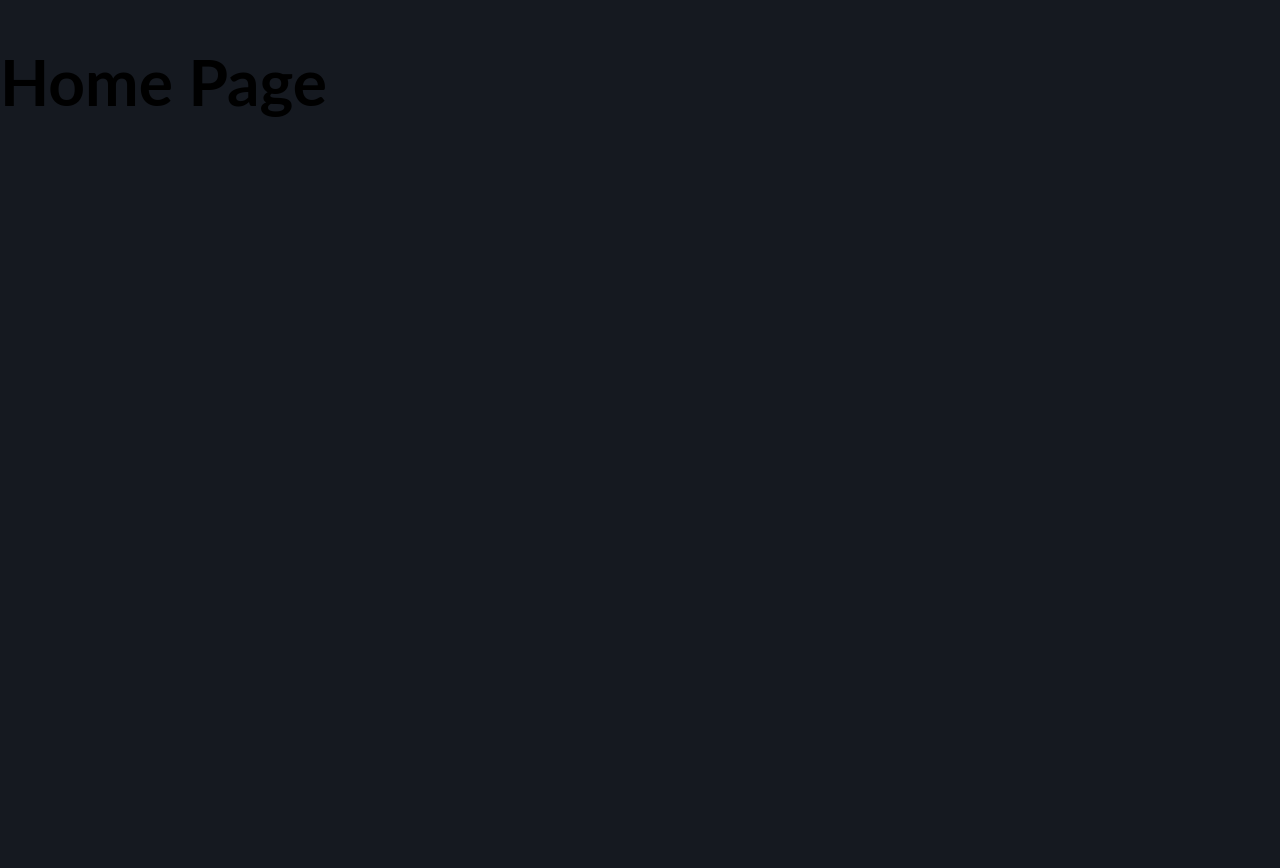
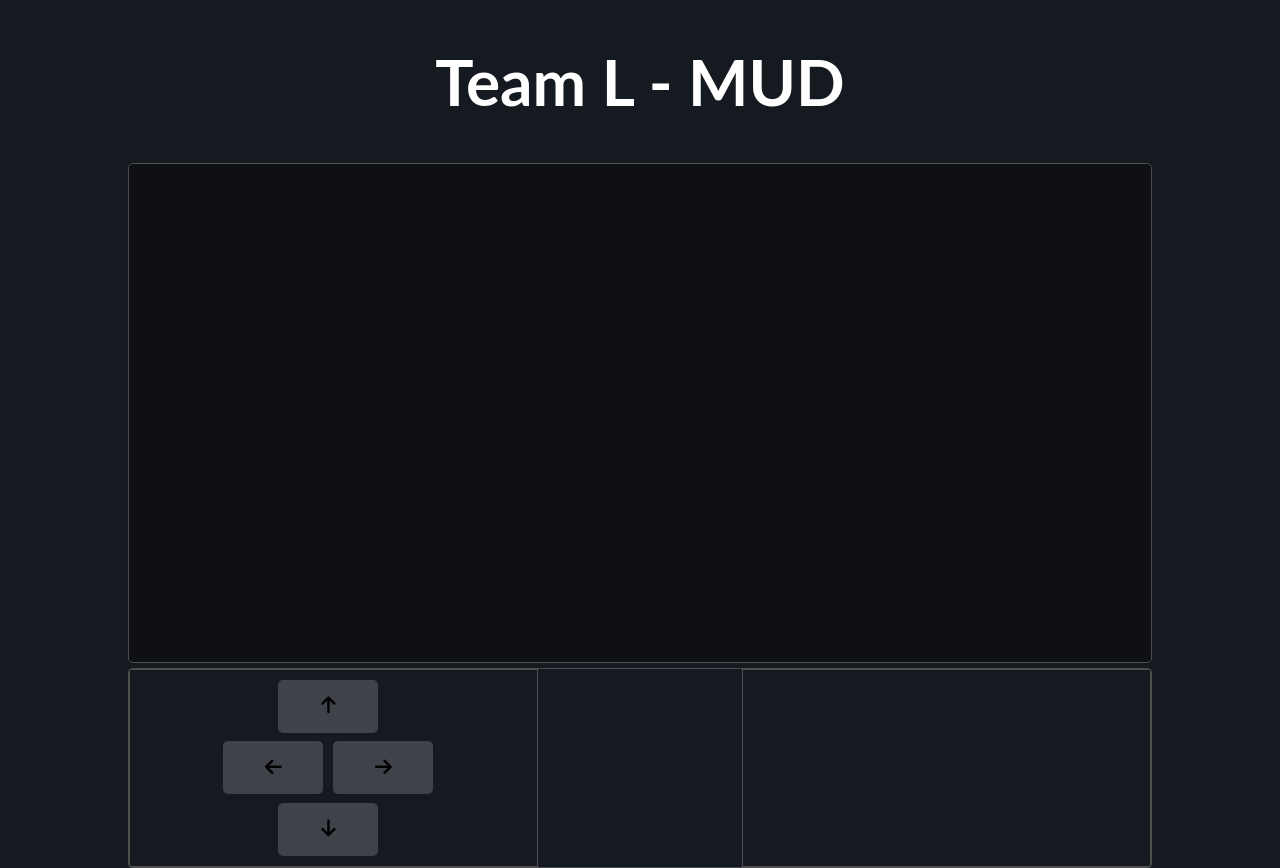
Before and after one commit to Lambda-CS-BuildWeek-MUD-TeamL/l-frontend, a React (Create React App) app: page /home in a window 1280 px wide. Before the commit the page ends 800 px from the top, so only its background shows below. Built offline with nearby package versions, Linux system fonts and the light colour scheme.

Commit message:
game skeleton layout

```diff
--- a/src/App.scss
+++ b/src/App.scss
@@ -8,4 +8,5 @@
 //components
 @import "./styles/login.scss";
 @import "./styles/signup.scss";
-@import './styles//unauthorized.scss'
+@import './styles//unauthorized.scss';
+@import './styles/homepage.scss'
--- a/src/components/HomePage.js
+++ b/src/components/HomePage.js
@@ -1,18 +1,32 @@
-import React from 'react'
+import React from "react";
 
 export default class HomePage extends React.Component {
-    constructor() {
-        super()
-        this.state = {
+  constructor() {
+    super();
+    this.state = {};
+  }
 
-        }
-    }
-
-    render() {
-        return(
-            <div>
-                <h1>Home Page</h1>
+  render() {
+    return (
+      <div className="homepage-div">
+        <h1 className="homepage-header">Team L - MUD</h1>
+        <div className="game-div"></div>
+        <div className="controls-div">
+          <div className="sub-control">
+            <div className="button-div">
+              <button className="ind-button"><i class="fas fa-arrow-up"></i></button>
             </div>
-        )
-    }
+            <div className="button-div">
+              <button className="ind-button"><i class="fas fa-arrow-left"></i></button>
+              <button className="ind-button"><i class="fas fa-arrow-right"></i></button>
+            </div>
+            <div className="button-div">
+              <button className="ind-button"><i class="fas fa-arrow-down"></i></button>
+            </div>
+          </div>
+          <div className="sub-control"></div>
+        </div>
+      </div>
+    );
+  }
 }
--- /dev/null
+++ b/src/styles/homepage.scss
@@ -0,0 +1,53 @@
+.homepage-div {
+    display: flex;
+    flex-direction: column;
+    align-items: center;
+    .homepage-header {
+        color: white;
+    }
+    .game-div {
+        border: 1px solid #4f4f4f;
+        width: 80%;
+        height: 500px;
+        border-radius: 5px;
+        background: #0E1015;
+    }
+    .controls-div {
+        border: 1px solid #4f4f4f;
+        width: 80%;
+        height: 200px;
+        border-radius: 5px;
+        margin-top: 5px;
+        display: flex;
+        justify-content: space-between
+    }
+    .sub-control {
+        width: 40%;
+        border: 1px solid #4f4f4f;
+        height: 100%;
+        display: flex;
+        flex-direction: column;
+        justify-content: space-between;
+        padding: 10px 0;
+
+
+        .button-div {
+            display: flex;
+            justify-content: center;
+            height: 30%;
+        }
+        .ind-button {
+            width: 100px;
+            border-radius: 5px;
+            background: #3f4248;
+            border: 0;
+            margin-right: 10px;
+            font-size: 1.2rem;
+
+            &:hover {
+                cursor: pointer;
+                background: #c4c4c4;
+            }
+        }
+    }
+}
--- a/src/styles/login.scss
+++ b/src/styles/login.scss
@@ -32,6 +32,20 @@
         box-shadow: inset 0 -5px 45px rgba(107, 107, 107, 0.4),
           0 1px 1px rgba(255, 255, 255, 0.2);
       }
+      button {
+        width: 100%;
+        height: 2.8rem;
+        border-radius: 3px;
+        background: #3f4248;
+        border: 0;
+        font-size: 1.2rem;
+        margin-top: 1rem;
+
+        &:hover {
+          cursor: pointer;
+          background: white;
+        }
+      }
     }
   }
 }
--- a/src/styles/signup.scss
+++ b/src/styles/signup.scss
@@ -32,6 +32,20 @@
         box-shadow: inset 0 -5px 45px rgba(107, 107, 107, 0.4),
           0 1px 1px rgba(255, 255, 255, 0.2);
       }
+      button {
+        width: 100%;
+        height: 2.8rem;
+        border-radius: 3px;
+        background: #3f4248;
+        border: 0;
+        font-size: 1.2rem;
+        margin-top: 1rem;
+
+        &:hover {
+          cursor: pointer;
+          background: white;
+        }
+      }
     }
   }
 }
```
